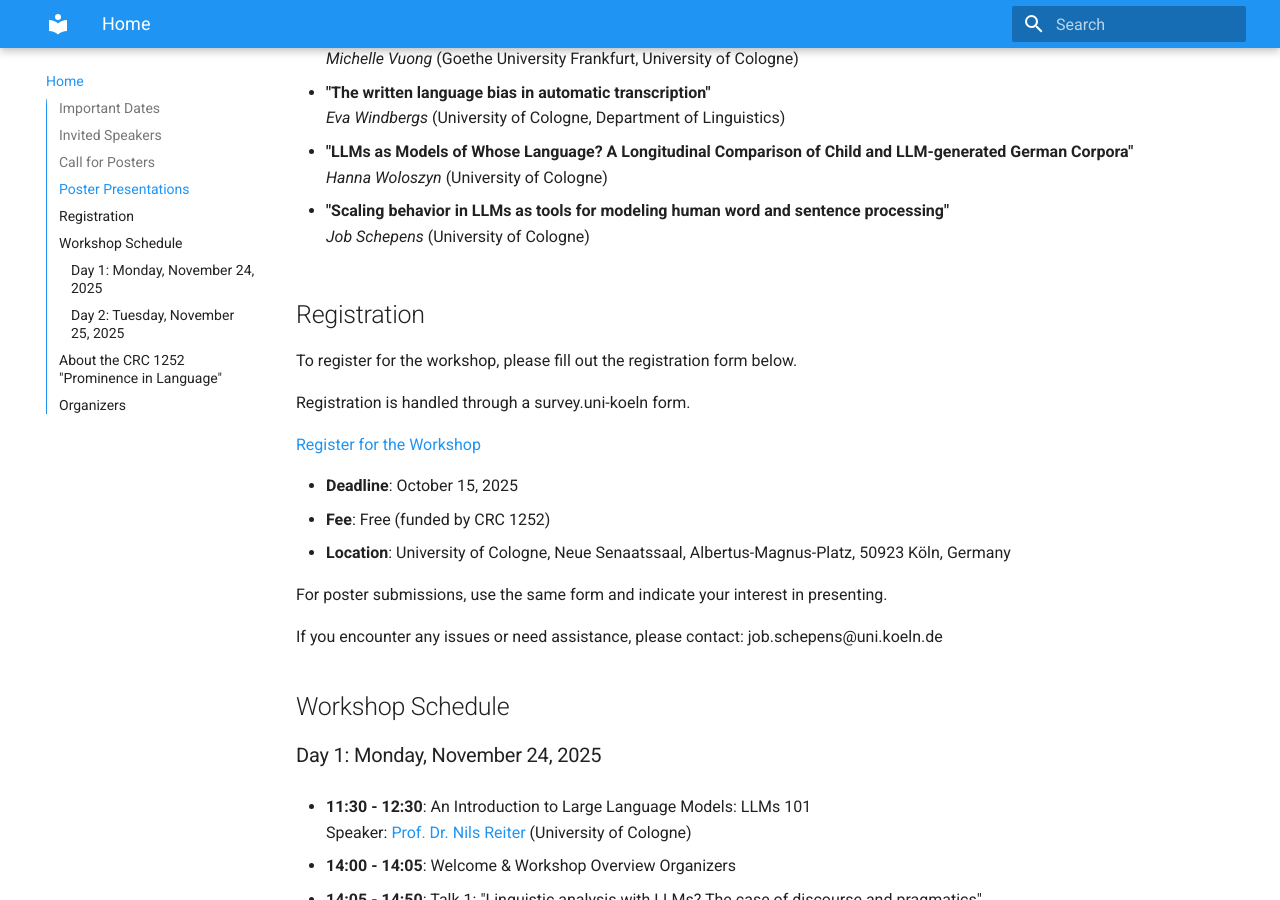
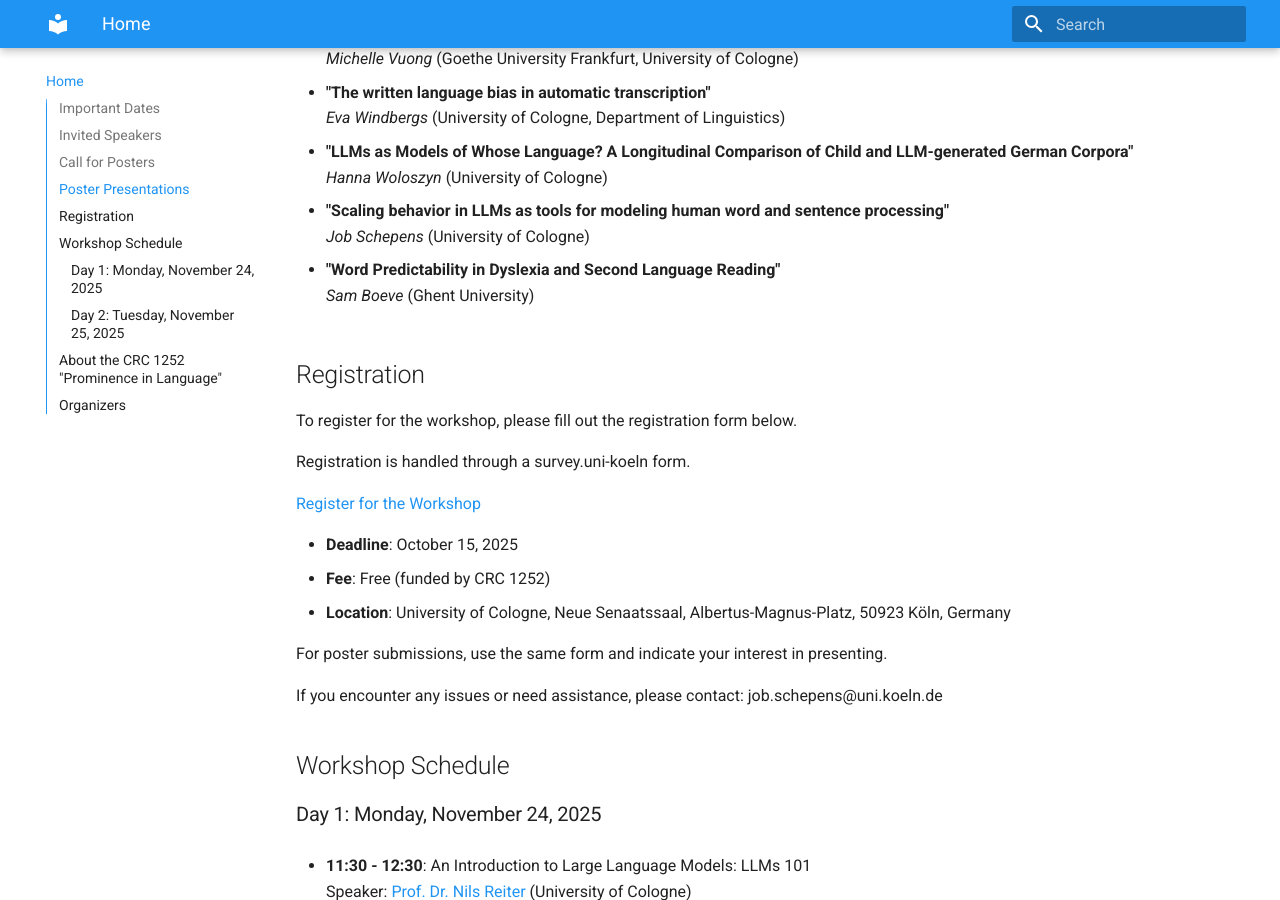
Before and after one commit to SFB1252/llm-workshop, an MkDocs documentation site: the page built from docs/index.md, in a window 1280 px wide and 900 px high, scrolled down 2931 px. Built offline with MkDocs 1.6.1 and Material for MkDocs 9.7.7, drawn with Linux system fonts in a browser that asks for light colours.

Commit message:
Add poster presentation on "Word Predictability in Dyslexia and Second Language Reading"

```diff
--- a/docs/index.md
+++ b/docs/index.md
@@ -115,6 +115,9 @@ We look forward to seeing you!
 - **"Scaling behavior in LLMs as tools for modeling human word and sentence processing"**
   *Job Schepens* (University of Cologne)
 
+- **"Word Predictability in Dyslexia and Second Language Reading"**
+  *Sam Boeve* (Ghent University)
+
 ## Registration
 
 To register for the workshop, please fill out the registration form below.
```
